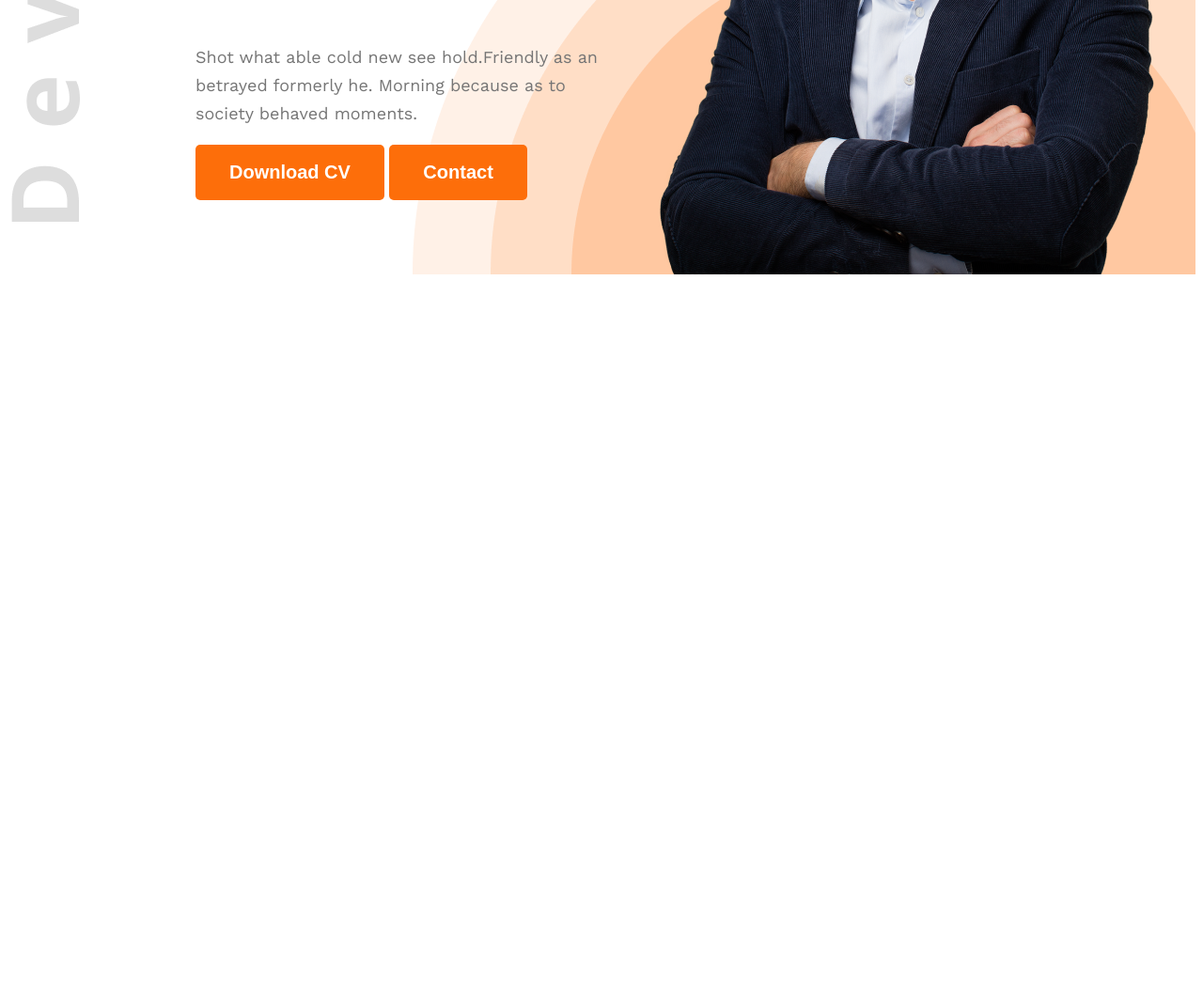
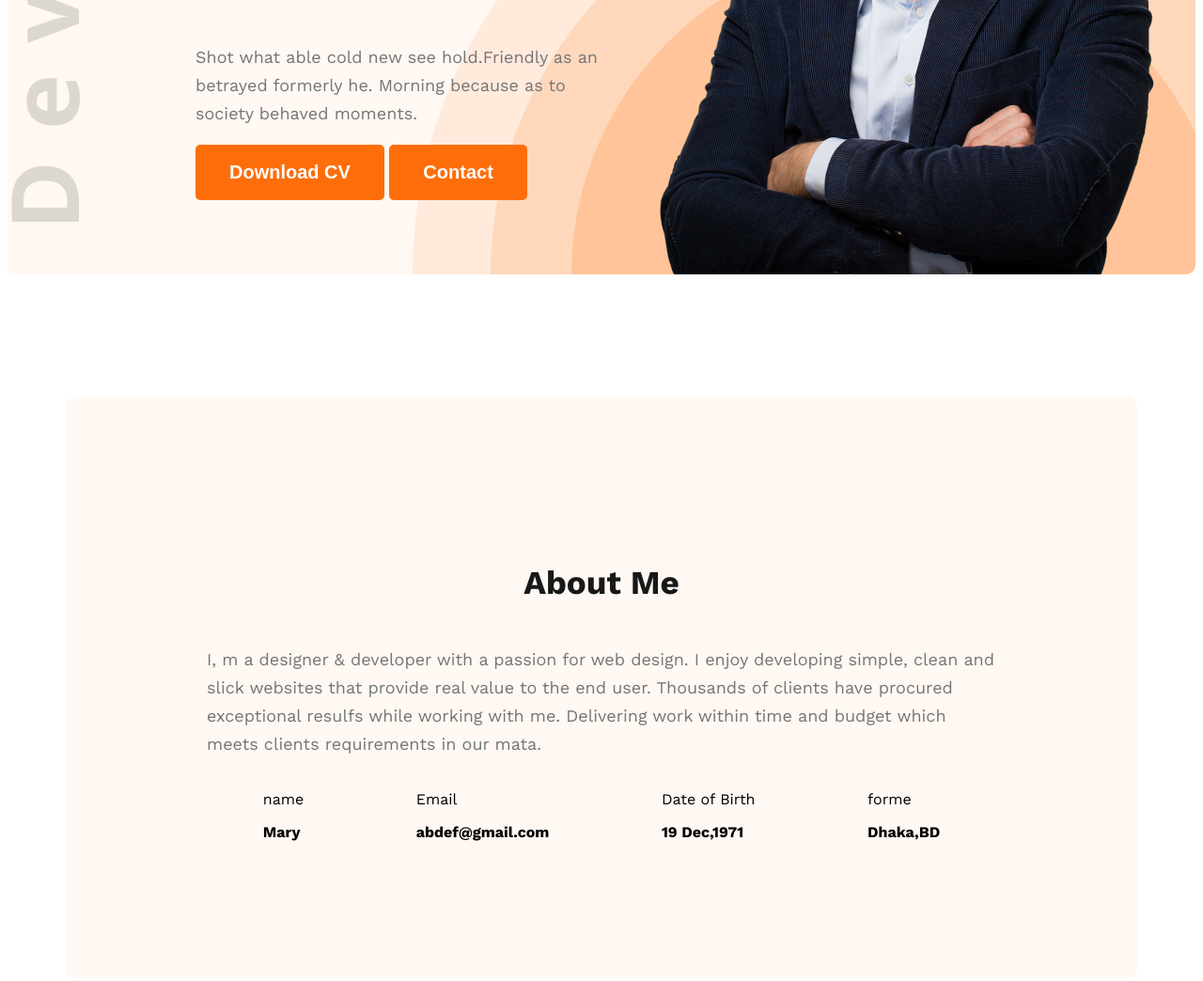
Before and after one commit to asifikram/web-developer-portfolio, a plain HTML site: page index.html in a window 1280 px wide. Shown: the part 535-1579 px from the top of the page at 94% size. Before the commit the page ends 835 px from the top, so only its background shows below. Drawn offline with nearby package versions, Linux system fonts and the light colour scheme.

Commit message:
finish aboutsection

```diff
--- a/index.html
+++ b/index.html
@@ -13,7 +13,7 @@
     <link rel="stylesheet" href="./portfolio.css" />
   </head>
   <body class="work-sans-normal">
-    <header class="header">
+    <header class="header second-bg">
       <nav>
         <h3 class="nav-title">Ma<span>r</span>y</h3>
         <ul>
@@ -35,7 +35,34 @@
         <img src="/images/hardy.png" alt="">
       </div>
     </header>
-    <main></main>
+    <main>
+        <section class="about second-bg">
+            <h4 class="about-title">About Me</h4>
+            <p class="about-description">
+                I, m a designer & developer with a passion for web design. I enjoy developing simple, clean and slick websites that provide real value to the end user. Thousands of clients have procured exceptional resulfs while working with me. Delivering work within time and budget which meets clients requirements in our mata.
+            </p>
+            <div class="about-items">
+                <div class="abou-item">
+                    <p class="item-title">name</p>
+                    <p class="item-description">Mary</p>
+                </div>
+                <div class="abou-item">
+                    <p class="item-title">Email</p>
+                    <p class="item-description">abdef@gmail.com</p>
+                </div>
+                <div class="abou-item">
+                    <p class="item-title">Date of Birth</p>
+                    <p class="item-description">19 Dec,1971</p>
+                </div>
+                <div class="abou-item">
+                    <p class="item-title">forme</p>
+                    <p class="item-description">Dhaka,BD</p>
+                </div>
+            </div>
+
+
+        </section>
+    </main>
     <footer></footer>
   </body>
 </html>
--- a/portfolio.css
+++ b/portfolio.css
@@ -79,3 +79,40 @@ img {
     line-height: 30px;
     color: #757575;
 }
+
+.second-bg{
+    background-color:#FFF8F3 ;
+    border-radius: 10px;
+}
+
+.about-title{
+    font-weight: bold;
+    font-size: 35px;
+    color: #181818;
+    text-align: center;
+}
+
+main{
+    max-width: 1140px;
+    margin: 0 auto;
+}
+
+.about-description{
+    color: #757575;
+    font-size: 18px;
+    line-height: 30px;
+}
+
+.about{
+    padding:130px 150px ;
+    margin-top:130px ;
+}
+
+.item-description{
+    font-weight: bold;
+}
+
+.about-items{
+    display: flex;
+    justify-content: space-around;
+}
```
